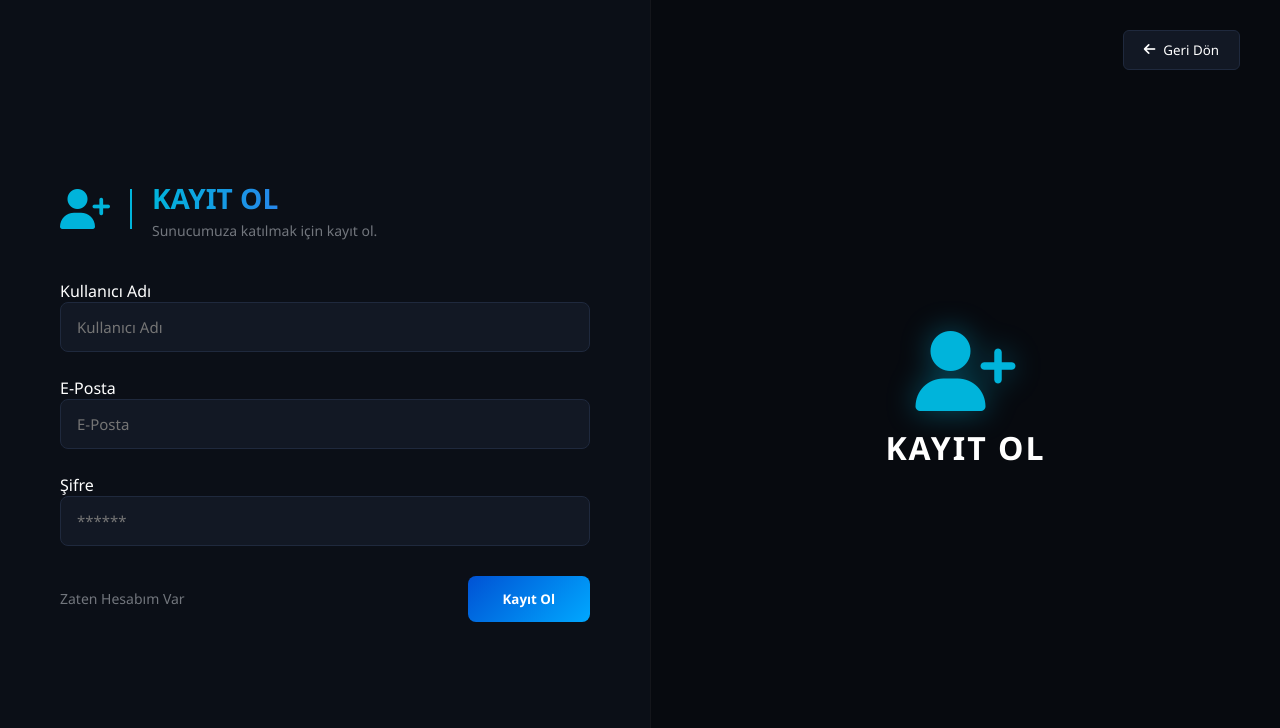
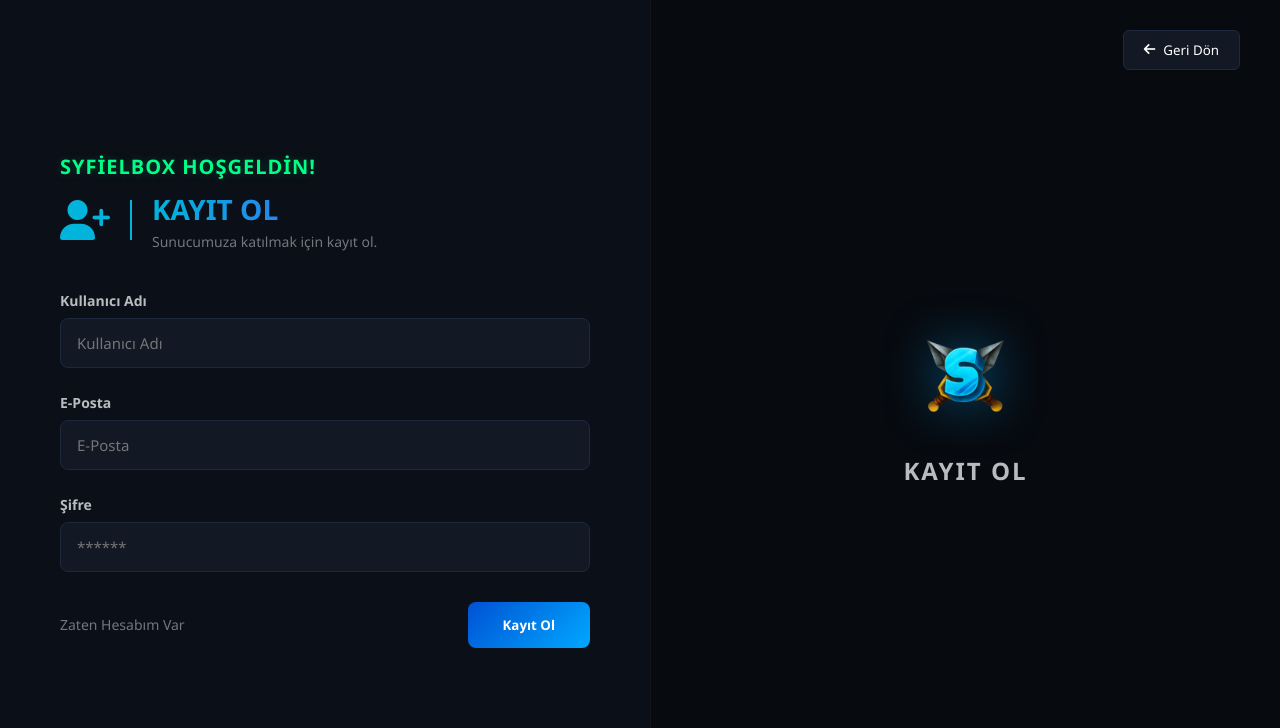
Before and after one commit to kittgameadw-sketch/syfielbox.fun.github.oi, a plain HTML site: page index.html in a window 1280 px wide. Both pictures are taken after a click on the button "Kayıt Ol". Shown: the top 728 px of the page. Drawn offline with Linux system fonts and the light colour scheme; some packages are replaced by stand-ins of ours; grey boxes are pictures that could not be loaded; a script that the page names is missing.

Commit message:
Update index.html

```diff
--- a/index.html
+++ b/index.html
@@ -568,7 +568,7 @@
         .role-owner { background: linear-gradient(135deg, #00b4db, #0083b0); color: #fff; }
         .role-manager { background: linear-gradient(135deg, #11998e, #38ef7d); color: #fff; }
 
-        /* 🚪 GİRİŞ & KAYIT PANELLERİ (GEÇİŞLİ ANIMASYONLAR) 🚪 */
+        /* 🚪 GİRİŞ & KAYIT PANELLERİ 🚪 */
         .auth-overlay {
             position: fixed;
             top: 0;
@@ -581,12 +581,10 @@
             overflow-y: auto;
         }
 
-        /* Giriş animasyon sınıfları */
         .auth-animate-in {
             animation: authFadeIn 0.4s cubic-bezier(0.16, 1, 0.3, 1) forwards;
         }
 
-        /* Çıkış animasyon sınıfları (Yukarı kayarak şeffaflaşma) */
         .auth-animate-out {
             animation: authFadeOut 0.35s cubic-bezier(0.16, 1, 0.3, 1) forwards;
         }
@@ -594,7 +592,19 @@
         .auth-container { display: flex; min-height: 100vh; width: 100%; }
         .auth-left { flex: 1; padding: 60px; display: flex; flex-direction: column; justify-content: center; max-width: 650px; background-color: #0b0f17; }
         .auth-right { flex: 1; background-color: #070a0f; display: flex; flex-direction: column; justify-content: center; align-items: center; position: relative; border-left: 1px solid rgba(255, 255, 255, 0.05); }
-        .back-btn { position: absolute; top: 30px; right: 40px; background-color: #121824; color: #fff; border: 1px solid #1f293d; padding: 10px 20px; border-radius: 6px; cursor: pointer; display: flex; align-items: center; gap: 8px; }
+        .back-btn { position: absolute; top: 30px; right: 40px; background-color: #121824; color: #fff; border: 1px solid #1f293d; padding: 10px 20px; border-radius: 6px; cursor: pointer; display: flex; align-items: center; gap: 8px; z-index: 10; }
+
+        /* Üst Hoşgeldin Başlığı */
+        .auth-welcome-text {
+            font-size: 20px;
+            font-weight: 800;
+            color: #00ff87;
+            text-transform: uppercase;
+            letter-spacing: 1px;
+            margin-bottom: 10px;
+            text-shadow: 0 0 10px rgba(0, 255, 135, 0.2);
+        }
+
         .auth-header { display: flex; align-items: center; gap: 20px; margin-bottom: 40px; }
         .auth-icon-wrapper { border-right: 2px solid #00b4db; padding-right: 20px; }
         .auth-icon-wrapper i { font-size: 40px; color: #00b4db; }
@@ -602,13 +612,19 @@
         .auth-title-container p { color: #72767d; font-size: 14px; margin-top: 4px; }
         .auth-form-group { margin-bottom: 25px; }
         .auth-input { width: 100%; background-color: #121824; border: 1px solid #1f293d; padding: 14px 16px; border-radius: 8px; color: #fff; font-size: 15px; outline: none; }
+        .auth-input:focus { border-color: #00b4db; }
+        .auth-label { display: block; font-size: 14px; font-weight: 600; color: #b9bbbe; margin-bottom: 8px; }
         .form-footer-links { display: flex; justify-content: space-between; align-items: center; margin-top: 30px; }
         .auth-link { color: #72767d; text-decoration: none; font-size: 14px; cursor: pointer; }
         .auth-link:hover { color: #00b4db; }
-        .auth-submit-btn { background: linear-gradient(135deg, #0052d4, #00a8ff); color: #fff; border: none; padding: 14px 35px; border-radius: 8px; font-weight: 700; cursor: pointer; }
-        .big-logo-side { text-align: center; }
-        .big-logo-side i { font-size: 80px; color: #00b4db; margin-bottom: 15px; text-shadow: 0 0 30px rgba(0, 180, 219, 0.4); }
-        .big-logo-side h3 { font-size: 32px; letter-spacing: 2px; text-transform: uppercase; }
+        .auth-submit-btn { background: linear-gradient(135deg, #0052d4, #00a8ff); color: #fff; border: none; padding: 14px 35px; border-radius: 8px; font-weight: 700; cursor: pointer; transition: box-shadow 0.2s; }
+        .auth-submit-btn:hover { box-shadow: 0 4px 15px rgba(0, 168, 255, 0.4); }
+
+        /* Sağ Taraf Logo Alanı */
+        .big-logo-side { text-align: center; display: flex; flex-direction: column; align-items: center; gap: 20px; }
+        .big-logo-side img { height: 120px; width: auto; filter: drop-shadow(0 0 25px rgba(0, 168, 255, 0.4)); transition: transform 0.3s; }
+        .big-logo-side img:hover { transform: scale(1.05); }
+        .big-logo-side h3 { font-size: 24px; letter-spacing: 2px; text-transform: uppercase; color: #b9bbbe; font-weight: 700; }
 
         /* Kategori paneli animasyonu */
         @keyframes fadeIn {
@@ -616,13 +632,13 @@
             to { opacity: 1; transform: translateY(0); }
         }
 
-        /* Giriş Paneli Açılış Efekti (Aşağıdan hafifçe belirme) */
+        /* Giriş Paneli Açılış Efekti */
         @keyframes authFadeIn {
             from { opacity: 0; transform: translateY(30px); }
             to { opacity: 1; transform: translateY(0); }
         }
 
-        /* Giriş Paneli Kapanış Efekti (Yukarı kayarak kaybolma) */
+        /* Giriş Paneli Kapanış Efekti */
         @keyframes authFadeOut {
             from { opacity: 1; transform: translateY(0); }
             to { opacity: 0; transform: translateY(-30px); }
@@ -687,7 +703,7 @@
                 <div class="mode-card">
                     <i class="fa-solid fa-feather-pointed"></i>
                     <h3>Elytra PvP</h3>
-                    <p>Gökyüzünün hakimi ol! Elytra kanatlarınla havada süzülürken rakiplerine karşı yeteneklerini sergile, kombolar yap và zirveye tırman!</p>
+                    <p>Gökyüzünün hakimi ol! Elytra kanatlarınla havada süzülürken rakiplerine karşı yeteneklerini sergile, kombolar yap ve zirveye tırman!</p>
                 </div>
             </div>
         </section>
@@ -855,6 +871,9 @@
     <div id="auth-login-overlay" class="auth-overlay">
         <div class="auth-container">
             <div class="auth-left">
+                <!-- Burası Giriş Yap Yazısının Biraz Üstü: Syfielbox Hoşgeldin! Başlığı -->
+                <div class="auth-welcome-text">Syfielbox Hoşgeldin!</div>
+
                 <div class="auth-header">
                     <div class="auth-icon-wrapper"><i class="fa-solid fa-right-to-bracket"></i></div>
                     <div class="auth-title-container">
@@ -879,9 +898,10 @@
             </div>
             <div class="auth-right">
                 <button class="back-btn" onclick="closeAuthWithAnimation('auth-login-overlay')"><i class="fa-solid fa-arrow-left"></i> Geri Dön</button>
+                <!-- Burası Sağ Taraf: İkon yerine Syfielbox Logomuz Geldi -->
                 <div class="big-logo-side">
-                    <i class="fa-solid fa-right-to-bracket"></i>
-                    <h3>Giriş Yap</h3>
+                    <img src="logo.png" alt="Syfielbox Logo">
+                    <h3>GİRİŞ YAP</h3>
                 </div>
             </div>
         </div>
@@ -891,6 +911,9 @@
     <div id="auth-register-overlay" class="auth-overlay">
         <div class="auth-container">
             <div class="auth-left">
+                <!-- Burası Kayıt Ol Yazısının Biraz Üstü: Syfielbox Hoşgeldin! Başlığı -->
+                <div class="auth-welcome-text">Syfielbox Hoşgeldin!</div>
+
                 <div class="auth-header">
                     <div class="auth-icon-wrapper"><i class="fa-solid fa-user-plus"></i></div>
                     <div class="auth-title-container">
@@ -919,9 +942,10 @@
             </div>
             <div class="auth-right">
                 <button class="back-btn" onclick="closeAuthWithAnimation('auth-register-overlay')"><i class="fa-solid fa-arrow-left"></i> Geri Dön</button>
+                <!-- Burası Sağ Taraf: İkon yerine Syfielbox Logomuz Geldi -->
                 <div class="big-logo-side">
-                    <i class="fa-solid fa-user-plus"></i>
-                    <h3>Kayıt Ol</h3>
+                    <img src="logo.png" alt="Syfielbox Logo">
+                    <h3>KAYIT OL</h3>
                 </div>
             </div>
         </div>
@@ -1021,9 +1045,7 @@
             panel.style.display = 'block';
         }
 
-        // Açılış Geçiş Animasyonlu Auth Yönetimi
         function openAuth(mode) {
-            // Açık olan varsa temizle
             document.getElementById('auth-login-overlay').style.display = 'none';
             document.getElementById('auth-register-overlay').style.display = 'none';
             document.getElementById('auth-login-overlay').classList.remove('auth-animate-in', 'auth-animate-out');
@@ -1037,13 +1059,11 @@
             document.body.style.overflow = 'hidden';
         }
 
-        // Kapanış Geçiş Animasyonlu Auth Yönetimi
         function closeAuthWithAnimation(overlayId) {
             let el = document.getElementById(overlayId);
             el.classList.remove('auth-animate-in');
             el.classList.add('auth-animate-out');
 
-            // Animasyon süresi (350ms) bitince elementi tamamen gizle
             setTimeout(() => {
                 el.style.display = 'none';
                 el.classList.remove('auth-animate-out');
@@ -1055,7 +1075,6 @@
             event.preventDefault();
             const username = document.getElementById('register-username').value;
 
-            // Paneli geçişli kapat ve giriş yap panelini aç
             closeAuthWithAnimation('auth-register-overlay');
             setTimeout(() => {
                 openAuth('login');
@@ -1079,10 +1098,9 @@
                 document.getElementById('menu-admin').style.display = 'none';
             }
 
-            userCredit = 150; // Başlangıç demosu
+            userCredit = 150;
             updateHeaderData();
 
-            // Başarılı girişte paneli yukarı kaydırarak kapat
             closeAuthWithAnimation('auth-login-overlay');
 
             setTimeout(() => {
```
